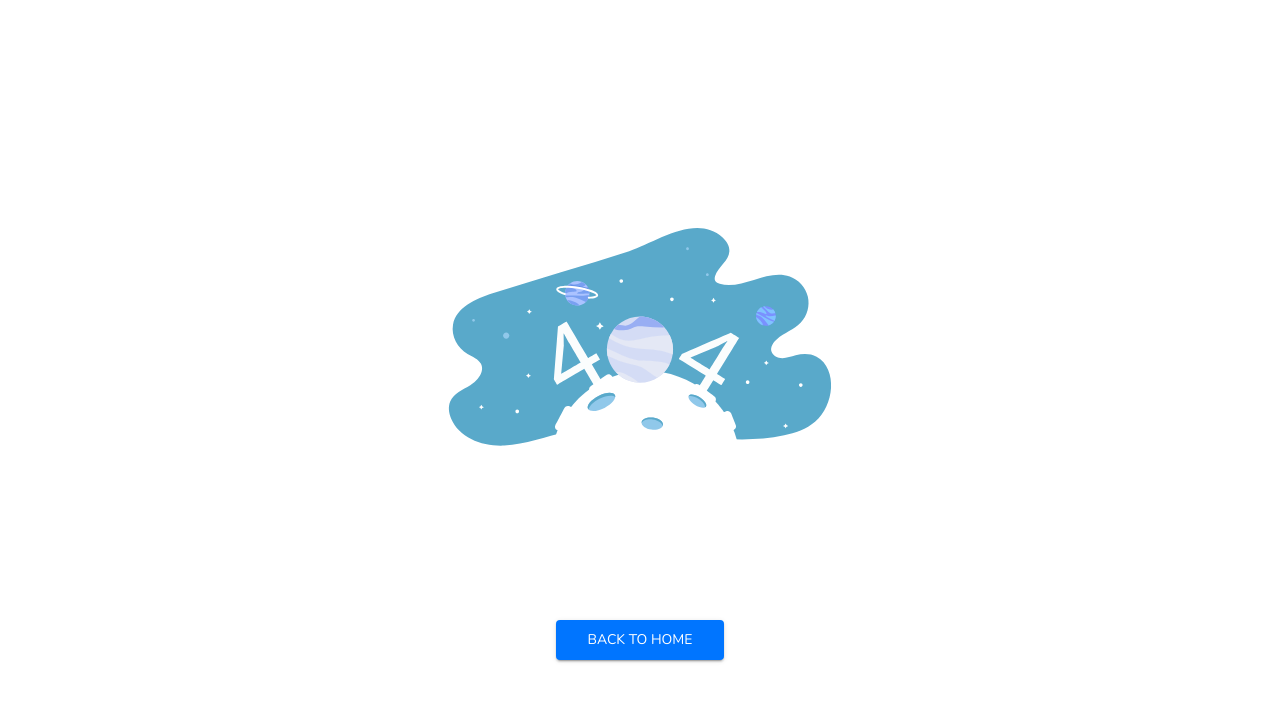
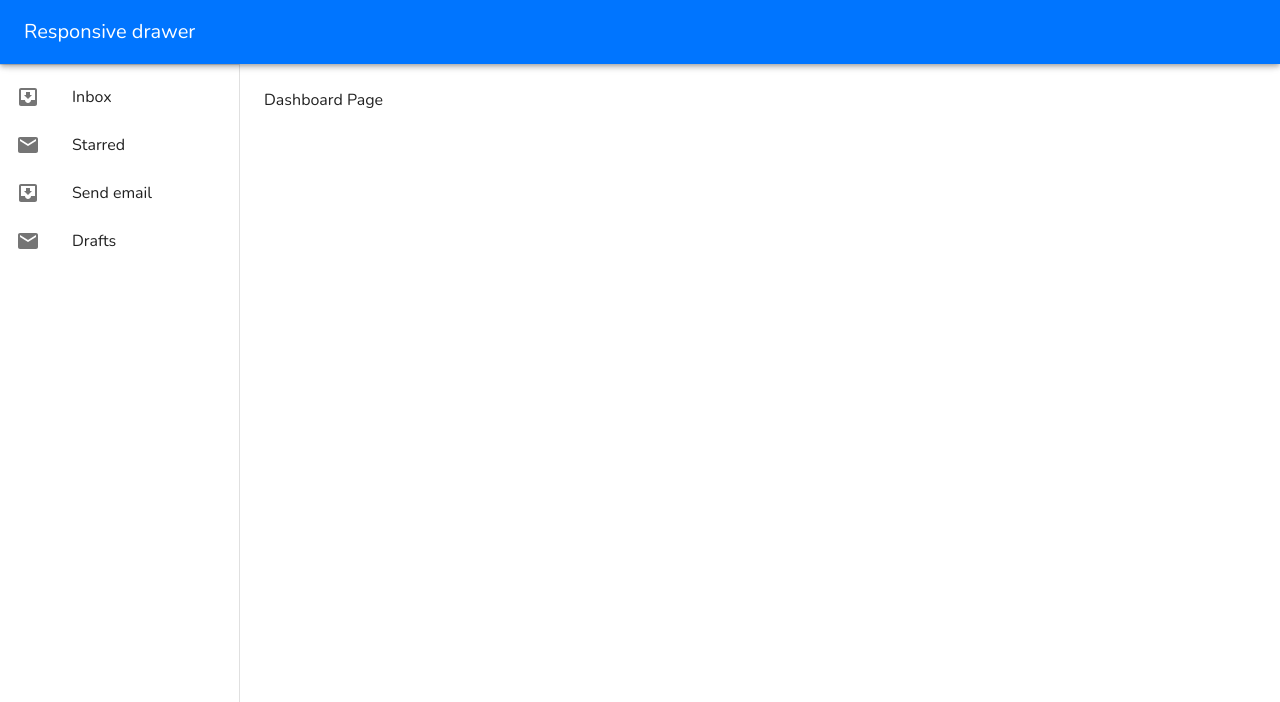
Before and after one commit to aHasnat1997/healthcare-client, a Next.js app: page /dashboard in a window 1280 px wide. Before the commit this address had no page. Shown: the top 702 px of the page. Built offline with nearby package versions, Linux system fonts and the light colour scheme.

Commit message:
ADD: Dashboard page and layout

```diff
--- /dev/null
+++ b/src/app/(dashboard)/dashboard/page.tsx
@@ -0,0 +1,9 @@
+function DashboardPage() {
+  return (
+    <div>
+      Dashboard Page
+    </div>
+  );
+}
+
+export default DashboardPage;
--- /dev/null
+++ b/src/app/(dashboard)/layout.tsx
@@ -0,0 +1,128 @@
+'use client';
+
+import * as React from 'react';
+import AppBar from '@mui/material/AppBar';
+import Box from '@mui/material/Box';
+import CssBaseline from '@mui/material/CssBaseline';
+import Divider from '@mui/material/Divider';
+import Drawer from '@mui/material/Drawer';
+import IconButton from '@mui/material/IconButton';
+import InboxIcon from '@mui/icons-material/MoveToInbox';
+import List from '@mui/material/List';
+import ListItem from '@mui/material/ListItem';
+import ListItemButton from '@mui/material/ListItemButton';
+import ListItemIcon from '@mui/material/ListItemIcon';
+import ListItemText from '@mui/material/ListItemText';
+import MailIcon from '@mui/icons-material/Mail';
+import MenuIcon from '@mui/icons-material/Menu';
+import Toolbar from '@mui/material/Toolbar';
+import Typography from '@mui/material/Typography';
+
+const drawerWidth = 240;
+
+export default function RootLayout({
+  children
+}: {
+  children: React.ReactNode
+}) {
+  const [mobileOpen, setMobileOpen] = React.useState(false);
+  const [isClosing, setIsClosing] = React.useState(false);
+
+  const handleDrawerClose = () => {
+    setIsClosing(true);
+    setMobileOpen(false);
+  };
+
+  const handleDrawerTransitionEnd = () => {
+    setIsClosing(false);
+  };
+
+  const handleDrawerToggle = () => {
+    if (!isClosing) {
+      setMobileOpen(!mobileOpen);
+    }
+  };
+
+  const drawer = (
+    <div>
+      <Toolbar />
+      <Divider />
+      <List>
+        {['Inbox', 'Starred', 'Send email', 'Drafts'].map((text, index) => (
+          <ListItem key={text} disablePadding>
+            <ListItemButton>
+              <ListItemIcon>
+                {index % 2 === 0 ? <InboxIcon /> : <MailIcon />}
+              </ListItemIcon>
+              <ListItemText primary={text} />
+            </ListItemButton>
+          </ListItem>
+        ))}
+      </List>
+    </div>
+  );
+
+  return (
+    <Box sx={{ display: 'flex' }}>
+      <CssBaseline />
+      <AppBar
+        position="fixed"
+        sx={{ zIndex: (theme) => theme.zIndex.drawer + 1 }}
+      >
+        <Toolbar>
+          <IconButton
+            color="inherit"
+            aria-label="open drawer"
+            edge="start"
+            onClick={handleDrawerToggle}
+            sx={{ mr: 2, display: { sm: 'none' } }}
+          >
+            <MenuIcon />
+          </IconButton>
+          <Typography variant="h6" noWrap component="div">
+            Responsive drawer
+          </Typography>
+        </Toolbar>
+      </AppBar>
+      <Box
+        component="nav"
+        sx={{ width: { sm: drawerWidth }, flexShrink: { sm: 0 } }}
+        aria-label="mailbox folders"
+      >
+        {/* The implementation can be swapped with js to avoid SEO duplication of links. */}
+        <Drawer
+          variant="temporary"
+          open={mobileOpen}
+          onTransitionEnd={handleDrawerTransitionEnd}
+          onClose={handleDrawerClose}
+          ModalProps={{
+            keepMounted: true, // Better open performance on mobile.
+          }}
+          sx={{
+            display: { xs: 'block', sm: 'none' },
+            '& .MuiDrawer-paper': { boxSizing: 'border-box', width: drawerWidth },
+          }}
+        >
+          {drawer}
+        </Drawer>
+        <Drawer
+          variant="permanent"
+          sx={{
+            display: { xs: 'none', sm: 'block' },
+            '& .MuiDrawer-paper': { boxSizing: 'border-box', width: drawerWidth },
+          }}
+          open
+        >
+          {drawer}
+        </Drawer>
+      </Box>
+      <Box
+        component="main"
+        sx={{ flexGrow: 1, p: 3, width: { sm: `calc(100% - ${drawerWidth}px)` } }}
+      >
+        <Toolbar />
+        {children}
+      </Box>
+    </Box>
+  );
+};
--- a/src/app/(root)/layout.tsx
+++ b/src/app/(root)/layout.tsx
@@ -1,4 +1,4 @@
-import MainNav from "@/components/MainNav/MainNav";
+import MainNav from "@/components/MainNav";
 
 export default function RootLayout({
   children,
@@ -13,4 +13,4 @@
       {children}
     </main>
   )
-}
+};
--- a/src/components/MainNav/NavButton.tsx
+++ b/src/components/MainNav/NavButton.tsx
@@ -7,7 +7,6 @@
 function NavButton() {
   const router = useRouter();
   const currentUser = JSON.parse(localStorage.getItem('access-token')!);
-  // console.log(currentUser);
 
   return (
     <Box>
--- a/src/components/MainNav/ProfileButton.tsx
+++ b/src/components/MainNav/ProfileButton.tsx
@@ -1,7 +1,13 @@
-import { Avatar, Box, Divider, Drawer, List, ListItem, ListItemButton, ListItemIcon, ListItemText } from "@mui/material";
+'use client';
+
+import { Avatar, Box, Button, Divider, Drawer, List, ListItem, ListItemButton, ListItemIcon, ListItemText, Stack } from "@mui/material";
 import { useState } from "react";
 import InboxIcon from '@mui/icons-material/MoveToInbox';
 import MailIcon from '@mui/icons-material/Mail';
+import { useRouter } from "next/navigation";
+import toast from "react-hot-toast";
+import SpaceDashboardIcon from '@mui/icons-material/SpaceDashboard';
+import Link from "next/link";
 
 // type TCurrentUser = {
 //   name: string;
@@ -13,8 +19,22 @@
 // };
 
 function ProfileButton() {
+  const router = useRouter();
   const currentUser = JSON.parse(localStorage.getItem('access-token')!);
   const userNameIcon = currentUser?.name?.split(' ').slice(0, 2).map((item: string[]) => item[0]).join('').toUpperCase();
+
+  type TUserNaveList = {
+    title: string,
+    path: string,
+    icon: React.ReactNode
+  };
+  const userNavList: TUserNaveList[] = [
+    {
+      title: 'Dashboard',
+      path: '/dashboard',
+      icon: <SpaceDashboardIcon />
+    }
+  ];
 
   const [open, setOpen] = useState(false);
 
@@ -22,35 +42,12 @@
     setOpen(newOpen);
   };
 
-  const DrawerList = (
-    <Box sx={{ width: 250 }} onClick={toggleDrawer(false)}>
-      <List>
-        {['Inbox', 'Starred', 'Send email', 'Drafts'].map((text, index) => (
-          <ListItem key={text} disablePadding>
-            <ListItemButton>
-              <ListItemIcon>
-                {index % 2 === 0 ? <InboxIcon /> : <MailIcon />}
-              </ListItemIcon>
-              <ListItemText primary={text} />
-            </ListItemButton>
-          </ListItem>
-        ))}
-      </List>
-      <Divider />
-      <List>
-        {['All mail', 'Trash', 'Spam'].map((text, index) => (
-          <ListItem key={text} disablePadding>
-            <ListItemButton>
-              <ListItemIcon>
-                {index % 2 === 0 ? <InboxIcon /> : <MailIcon />}
-              </ListItemIcon>
-              <ListItemText primary={text} />
-            </ListItemButton>
-          </ListItem>
-        ))}
-      </List>
-    </Box>
-  );
+  function handelLogout() {
+    localStorage.removeItem('access-token');
+    router.refresh();
+    toast.error('User Logout');
+  };
+
 
   return (
     <>
@@ -67,7 +64,35 @@
         }
       </Box>
       <Drawer open={open} anchor='right' onClose={toggleDrawer(false)}>
-        {DrawerList}
+        <Box sx={{ width: 250, height: '100vh' }} onClick={toggleDrawer(false)}>
+          <Stack sx={{ width: '100%', height: '100%' }} direction='column' justifyContent='space-between'>
+            <Box>
+              <List>
+                {userNavList.map((item, index) => (
+                  <Link href={item.path} key={index}>
+                    <ListItem disablePadding>
+                      <ListItemButton>
+                        <ListItemIcon>
+                          {item.icon}
+                        </ListItemIcon>
+                        <ListItemText primary={item.title} />
+                      </ListItemButton>
+                    </ListItem>
+                  </Link>
+                ))}
+              </List>
+            </Box>
+            <Box>
+              <Button
+                color="error"
+                fullWidth={true}
+                onClick={handelLogout}
+              >
+                Logout
+              </Button>
+            </Box>
+          </Stack>
+        </Box>
       </Drawer>
     </>
   );
```
Also changed, not shown: src/components/MainNav/index.tsx (renamed from src/components/MainNav/MainNav.tsx).
